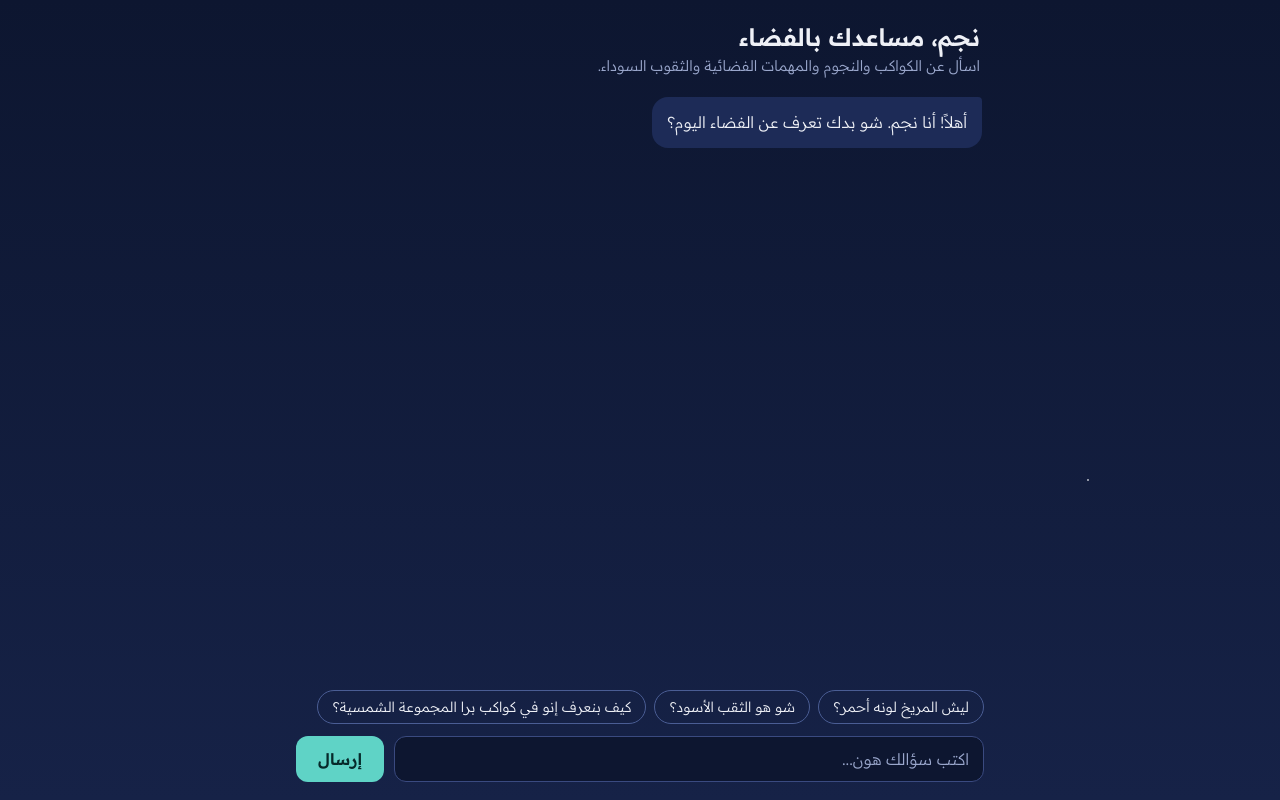
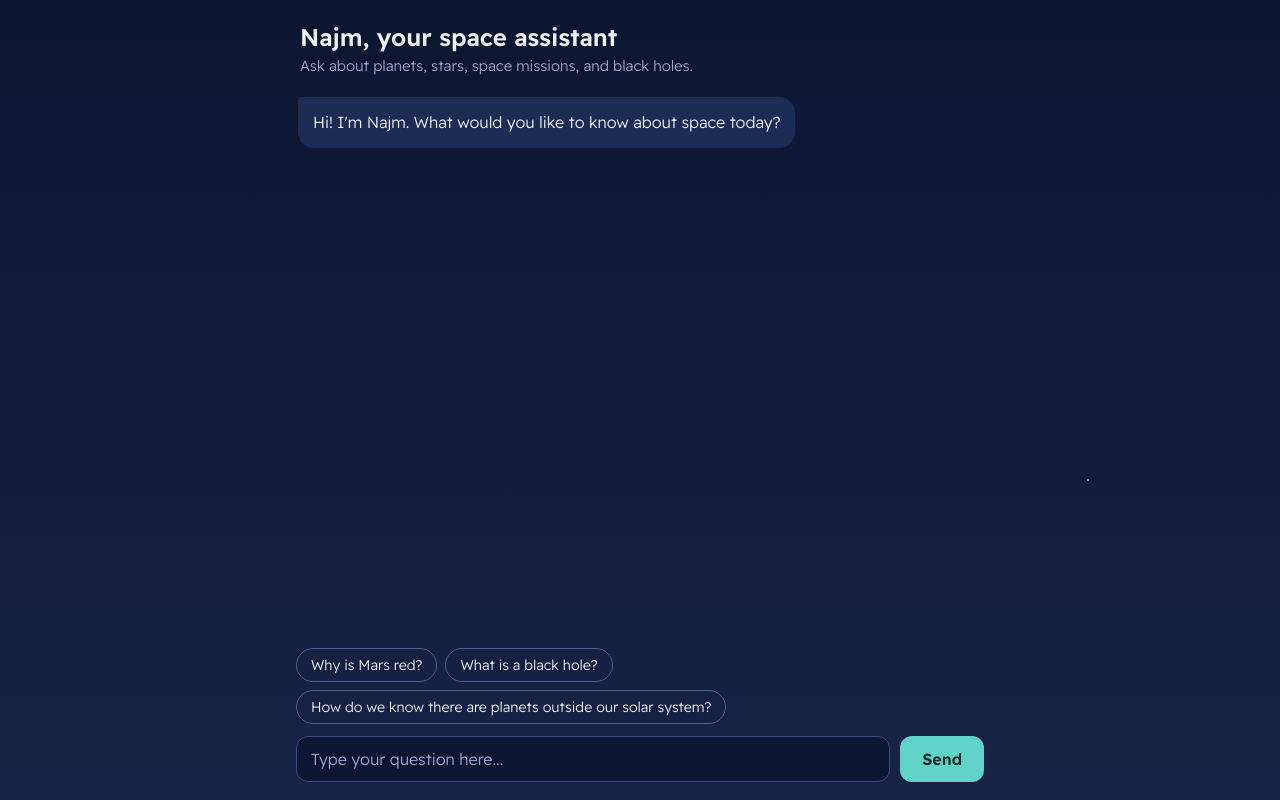
Before and after one commit to xemessa88/chatbot-, a Flask app: page / in a window 1280 px wide. Run offline with Flask 3, Linux system fonts and the light colour scheme.

Commit message:
Translate HTML content from Arabic to English

```diff
--- a/templates/index.html
+++ b/templates/index.html
@@ -1,9 +1,9 @@
 <!DOCTYPE html>
-<html lang="ar" dir="rtl">
+<html lang="en" dir="ltr">
 <head>
 <meta charset="UTF-8">
 <meta name="viewport" content="width=device-width, initial-scale=1">
-<title>نجم – مساعد الفضاء</title>
+<title>Najm – Space Assistant</title>
 <link rel="preconnect" href="https://fonts.googleapis.com">
 <link rel="preconnect" href="https://fonts.gstatic.com" crossorigin>
 <link href="https://fonts.googleapis.com/css2?family=Readex+Pro:wght@300;400;600&display=swap" rel="stylesheet">
@@ -61,8 +61,8 @@
     overflow-wrap: anywhere;
     font-weight: 300;
   }
-  .msg.bot { align-self: flex-start; background: var(--panel); border-top-right-radius: 4px; }
-  .msg.user { align-self: flex-end; background: var(--ion); color: var(--ion-ink); font-weight: 400; border-top-left-radius: 4px; }
+  .msg.bot { align-self: flex-start; background: var(--panel); border-top-left-radius: 4px; }
+  .msg.user { align-self: flex-end; background: var(--ion); color: var(--ion-ink); font-weight: 400; border-top-right-radius: 4px; }
   .msg.error { background: #4a2330; color: #ffd6df; }
   .msg.typing { color: var(--muted); }
 
@@ -95,23 +95,23 @@
 <body>
 <div class="app">
   <header>
-    <h1>نجم، مساعدك بالفضاء</h1>
-    <p>اسأل عن الكواكب والنجوم والمهمات الفضائية والثقوب السوداء.</p>
+    <h1>Najm, your space assistant</h1>
+    <p>Ask about planets, stars, space missions, and black holes.</p>
   </header>
 
   <main id="chat" aria-live="polite">
-    <div class="msg bot">أهلاً! أنا نجم. شو بدك تعرف عن الفضاء اليوم؟</div>
+    <div class="msg bot">Hi! I'm Najm. What would you like to know about space today?</div>
   </main>
 
   <div id="suggestions">
-    <button type="button">ليش المريخ لونه أحمر؟</button>
-    <button type="button">شو هو الثقب الأسود؟</button>
-    <button type="button">كيف بنعرف إنو في كواكب برا المجموعة الشمسية؟</button>
+    <button type="button">Why is Mars red?</button>
+    <button type="button">What is a black hole?</button>
+    <button type="button">How do we know there are planets outside our solar system?</button>
   </div>
 
   <form id="form">
-    <input id="input" type="text" maxlength="1000" placeholder="اكتب سؤالك هون..." autocomplete="off" required>
-    <button class="send" id="send" type="submit">إرسال</button>
+    <input id="input" type="text" maxlength="1000" placeholder="Type your question here..." autocomplete="off" required>
+    <button class="send" id="send" type="submit">Send</button>
   </form>
 </div>
 
@@ -137,7 +137,7 @@
     addMessage(text, "user");
     input.value = "";
     sendBtn.disabled = true;
-    const typing = addMessage("نجم عم يكتب...", "bot typing");
+    const typing = addMessage("Najm is typing...", "bot typing");
 
     try {
       const res = await fetch("/api/chat", {
@@ -148,14 +148,14 @@
       const data = await res.json();
       typing.remove();
       if (!res.ok) {
-        addMessage(data.error || "صار خطأ، جرّب مرة ثانية", "bot error");
+        addMessage(data.error || "Something went wrong, please try again.", "bot error");
       } else {
         addMessage(data.reply, "bot");
         history.push({ role: "user", text }, { role: "bot", text: data.reply });
       }
     } catch (err) {
       typing.remove();
-      addMessage("ما قدرت أوصل للسيرفر، تأكد من الاتصال.", "bot error");
+      addMessage("I couldn't reach the server, please check your connection.", "bot error");
     }
     sendBtn.disabled = false;
     input.focus();
```
